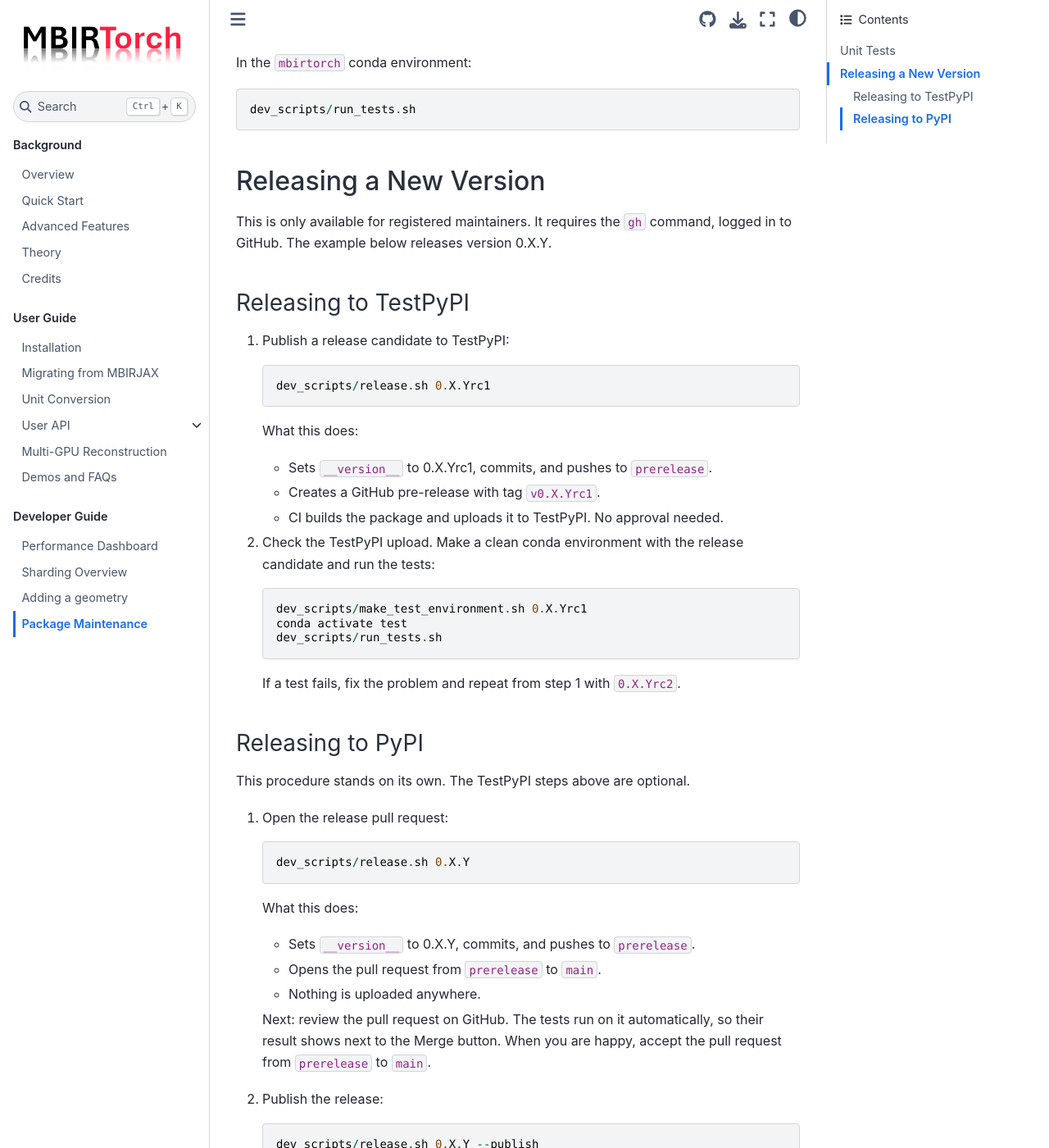
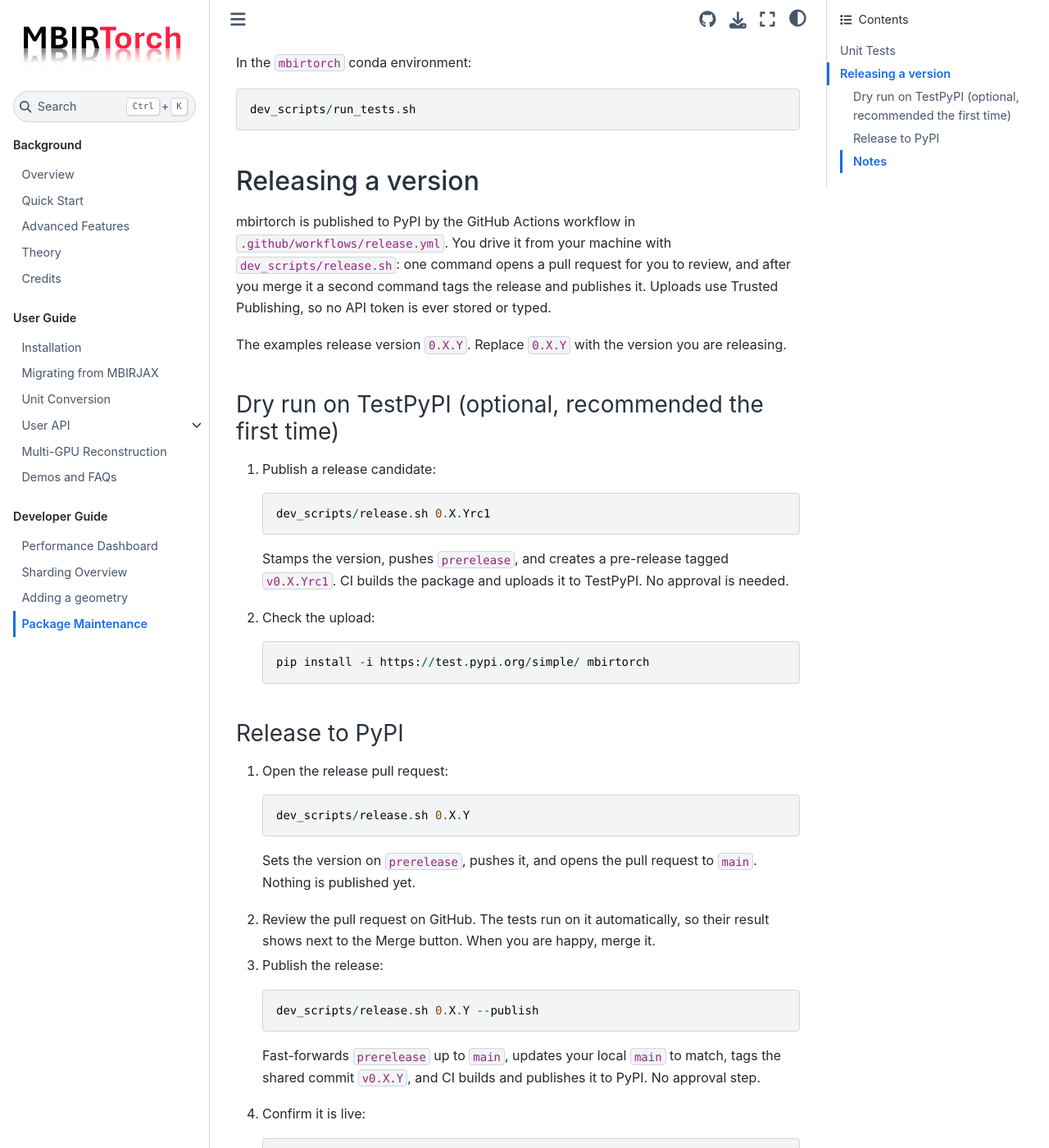
Before and after one commit to cabouman/mbirtorch, a Sphinx documentation site: the page built from docs/source/dev_maintenance.rst, in a window 1280 px wide and 1400 px high, scrolled down 196 px. Shown: the whole window at 82% size. Built offline with Sphinx 7.4.7 and the Sphinx Book theme 1.1.4, drawn with Linux system fonts in a browser that asks for light colours; some of the changed text lies outside the part shown.

Commit message:
Use the standard 4-step release instructions
The release section follows the shared template: open the pull request, review
and merge it, then publish with --publish, and confirm with pip install.

Co-Authored-By: Claude Opus 4.8 <noreply@anthropic.com>
Claude-Session: https://claude.ai/code/session_01V68g4ip5sveWJBSwT3UHxk

```diff
--- a/docs/source/dev_maintenance.rst
+++ b/docs/source/dev_maintenance.rst
@@ -10,72 +10,63 @@ In the ``mbirtorch`` conda environment::
 
     dev_scripts/run_tests.sh
 
-Releasing a New Version
------------------------
+Releasing a version
+-------------------
 
-This is only available for registered maintainers.  It requires the ``gh``
-command, logged in to GitHub.  The example below releases version 0.X.Y.
+mbirtorch is published to PyPI by the GitHub Actions workflow in
+``.github/workflows/release.yml``.  You drive it from your machine with
+``dev_scripts/release.sh``: one command opens a pull request for you to review,
+and after you merge it a second command tags the release and publishes it.
+Uploads use Trusted Publishing, so no API token is ever stored or typed.
 
-Releasing to TestPyPI
-+++++++++++++++++++++
+The examples release version ``0.X.Y``.  Replace ``0.X.Y`` with the version you
+are releasing.
 
-1. Publish a release candidate to TestPyPI::
+Dry run on TestPyPI (optional, recommended the first time)
+++++++++++++++++++++++++++++++++++++++++++++++++++++++++++
+
+1. Publish a release candidate::
 
        dev_scripts/release.sh 0.X.Yrc1
 
-   What this does:
+   Stamps the version, pushes ``prerelease``, and creates a pre-release tagged
+   ``v0.X.Yrc1``.  CI builds the package and uploads it to TestPyPI.  No approval
+   is needed.
 
-   * Sets ``__version__`` to 0.X.Yrc1, commits, and pushes to ``prerelease``.
-   * Creates a GitHub pre-release with tag ``v0.X.Yrc1``.
-   * CI builds the package and uploads it to TestPyPI.  No approval needed.
+2. Check the upload::
 
-2. Check the TestPyPI upload.  Make a clean conda environment with the
-   release candidate and run the tests::
+       pip install -i https://test.pypi.org/simple/ mbirtorch
 
-       dev_scripts/make_test_environment.sh 0.X.Yrc1
-       conda activate test
-       dev_scripts/run_tests.sh
-
-   If a test fails, fix the problem and repeat from step 1 with ``0.X.Yrc2``.
-
-Releasing to PyPI
-+++++++++++++++++
-
-This procedure stands on its own.  The TestPyPI steps above are optional.
+Release to PyPI
++++++++++++++++
 
 1. Open the release pull request::
 
        dev_scripts/release.sh 0.X.Y
 
-   What this does:
+   Sets the version on ``prerelease``, pushes it, and opens the pull request to
+   ``main``.  Nothing is published yet.
 
-   * Sets ``__version__`` to 0.X.Y, commits, and pushes to ``prerelease``.
-   * Opens the pull request from ``prerelease`` to ``main``.
-   * Nothing is uploaded anywhere.
+2. Review the pull request on GitHub.  The tests run on it automatically, so
+   their result shows next to the Merge button.  When you are happy, merge it.
 
-   Next: review the pull request on GitHub.  The tests run on it automatically,
-   so their result shows next to the Merge button.  When you are happy, accept
-   the pull request from ``prerelease`` to ``main``.
-
-2. Publish the release::
+3. Publish the release::
 
        dev_scripts/release.sh 0.X.Y --publish
 
-   What this does:
+   Fast-forwards ``prerelease`` up to ``main``, updates your local ``main`` to
+   match, tags the shared commit ``v0.X.Y``, and CI builds and publishes it to
+   PyPI.  No approval step.
 
-   * Checks that ``main`` contains ``__version__ = 0.X.Y``; stops if the
-     pull request is not merged yet.
-   * Fast-forwards ``prerelease`` up to ``main`` so the two branches are
-     identical, and updates your local ``main`` to match.
-   * Creates a GitHub release with tag ``v0.X.Y`` on the shared commit.
-   * CI builds the package and publishes it to PyPI.  No approval step.
+4. Confirm it is live::
 
-   After this, ``main``, ``prerelease``, and the ``v0.X.Y`` tag are all on the
-   same commit.
+       pip install mbirtorch
 
-3. Check the PyPI upload.  Make a clean conda environment with the new
-   version and run the tests::
+Notes
++++++
 
-       dev_scripts/make_test_environment.sh
-       conda activate test
-       dev_scripts/run_tests.sh
+- After step 3, ``main``, ``prerelease``, and the ``v0.X.Y`` tag are all on the
+  same commit.
+- The tag is always ``v`` followed by the version; the build fails if the tag
+  does not match ``__version__``.
+- The version is single-sourced from the package's ``__init__.py``.
```
